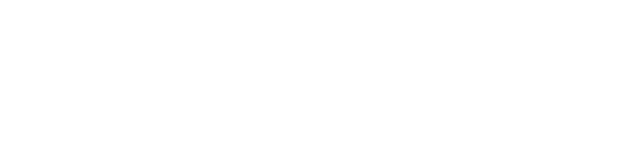
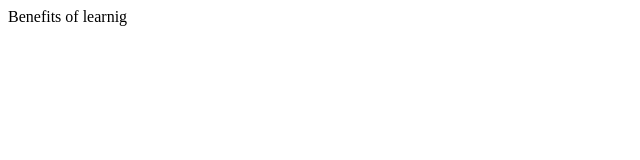
Before and after one commit to adelaidtau/MySheCodes1st-Project, a plain HTML site: page index.html in a window 1280 px wide. Shown: the whole page, without its empty margins (0-640 px from the left). Drawn offline with Linux system fonts and the light colour scheme.

Commit message:
updated the body

```diff
--- a/index.html
+++ b/index.html
@@ -6,6 +6,6 @@
     <title>First Github Lesson</title>
 </head>
 <body>
-
+    Benefits of learnig
 </body>
 </html>
```
